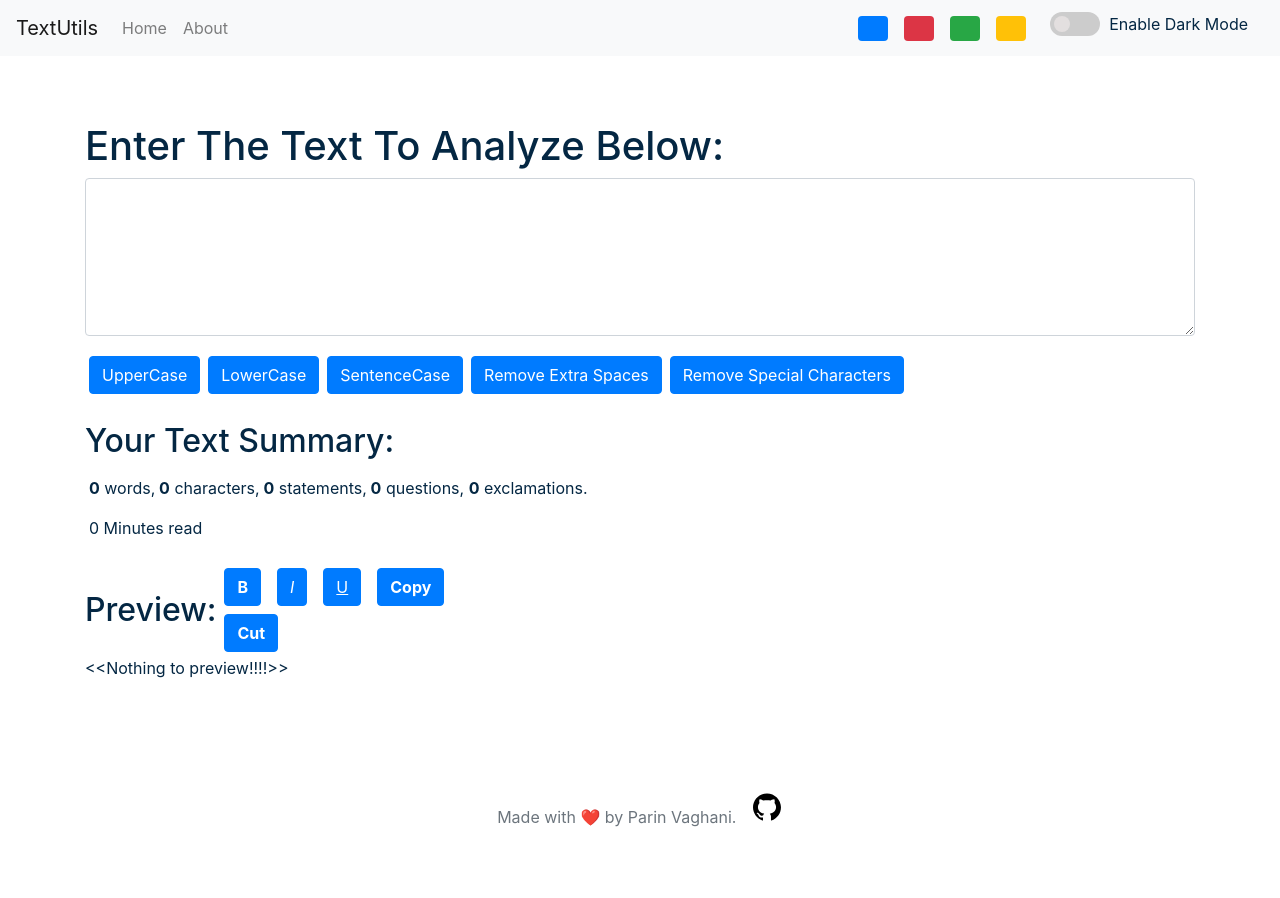
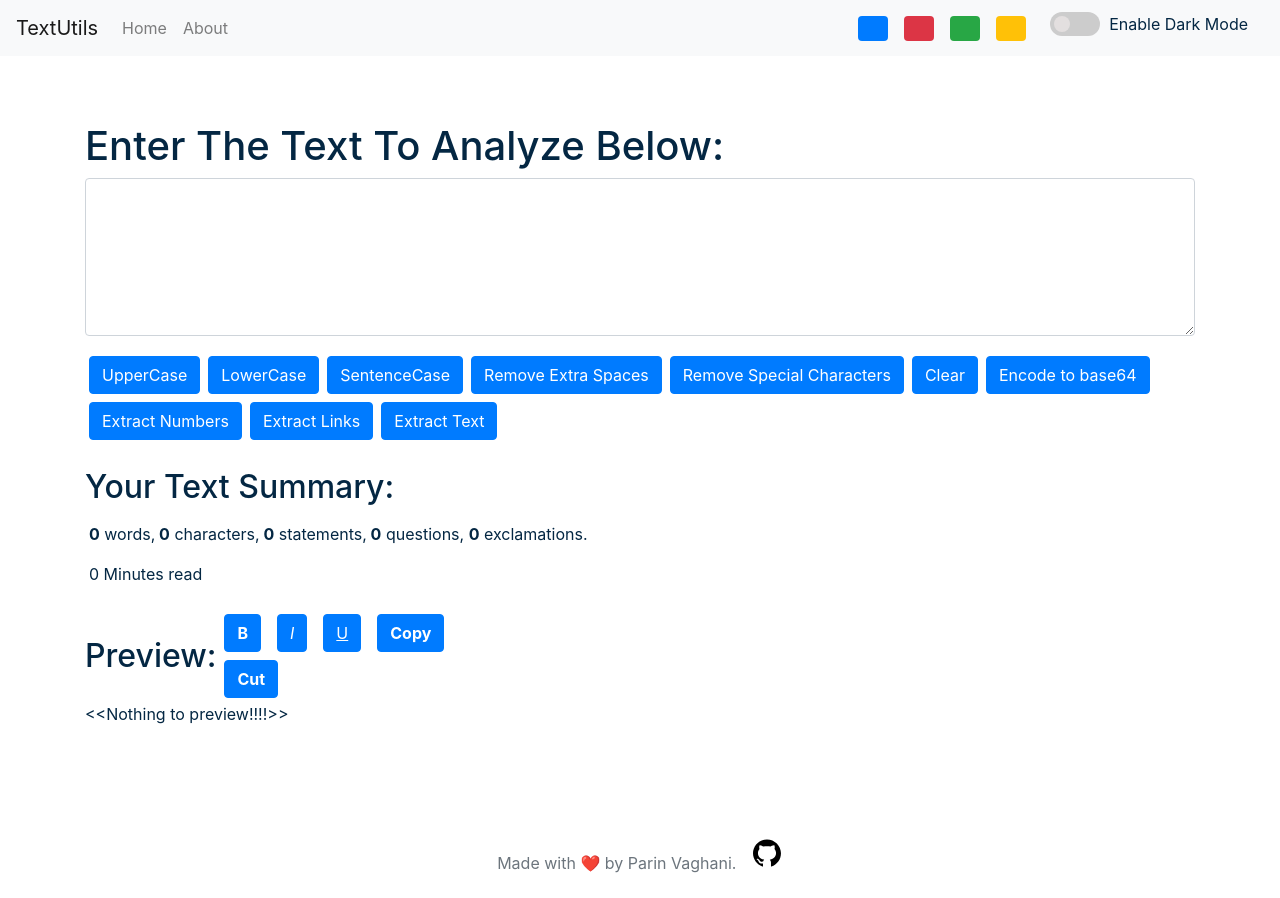
Before and after one commit to parin-prog/TextUtils, a React (Create React App) app: page / in a window 1280 px wide. Before the commit the page ends 852 px from the top, so only its background shows below. Built offline with nearby package versions, Linux system fonts and the light colour scheme.

Commit message:
ClearText, Base64 text, Different Extraction from text added

```diff
--- a/src/components/TextForm.js
+++ b/src/components/TextForm.js
@@ -20,11 +20,11 @@ export default function TextForm(props) {
     const sentenceCase = () => {
         const words = text.toLowerCase().split(' ');
         const sentenceCased = words.map(
-          (word) => word.charAt(0).toUpperCase() + word.slice(1)
+            (word) => word.charAt(0).toUpperCase() + word.slice(1)
         );
         setText(sentenceCased.join(' '));
 
-      }
+    }
     const boldText = () => {
         document.getElementById('demo').innerHTML = `<strong>${text}</strong>`;
     }
@@ -53,10 +53,10 @@ export default function TextForm(props) {
         let result = '';
 
         for (let i = 0; i < text.length - 1; i++) {
-            if (text[i] == ' ' && text[i + 1] == ' ') { continue; }
+            if (text[i] === ' ' && text[i + 1] === ' ') { continue; }
             else { result += text[i]; }
         }
-        if (text[text.length - 1] != ' ') { result += text[text.length - 1]; }
+        if (text[text.length - 1] !== ' ') { result += text[text.length - 1]; }
         setText(text ? result : '');
     }
 
@@ -64,6 +64,41 @@ export default function TextForm(props) {
         setText(text.replace(/[^a-zA-Z0-9 ]/g, ''));
     }
 
+    const clearText = () => {
+        setText('');
+    }
+
+    const BASE64 = 'base64';
+    const base64 = () => {
+        setText(Buffer.from(text).toString(BASE64));
+    }
+
+    const extractText = () => {
+        const letters = text.match(/[a-z]|[A-Z]/g);
+        if (letters === null) {
+            setText('');
+        } else {
+            setText(letters.join(''));
+        }
+    }
+    const extractNumbers = () => {
+        const digits = text.match(/[0-9]/g);
+        if (digits === null) {
+            setText('');
+        } else {
+            setText(digits.join(''));
+        }
+    }
+    const extractLinks = () => {
+        const link = text.match(// eslint-disable-next-line
+            /(?:(?:https?|ftp|file):\/\/|www\.|ftp\.)(?:\([-A-Z0-9+&@#\/%=~_|$?!:,.]*\)|[-A-Z0-9+&@#\/%=~_|$?!:,.])*(?:\([-A-Z0-9+&@#\/%=~_|$?!:,.]*\)|[A-Z0-9+&@#\/%=~_|$])/gim
+        );
+        if (link === null) {
+            setText('');
+        } else {
+            setText(link.join(''));
+        }
+    }
     const [text, setText] = useState("");
 
 
@@ -78,6 +113,12 @@ export default function TextForm(props) {
             <button title='Convert to CamelCase' className='btn btn-primary mx-1 my-1' onClick={sentenceCase}>SentenceCase</button>
             <button title='Remove Extra Spaces' className='btn btn-primary mx-1 my-1' onClick={removeExtraSpaces}>Remove Extra Spaces</button>
             <button title='Remove all special charactors from text.' className='btn btn-primary mx-1 my-1' onClick={removeSpecialCharacters}>Remove Special Characters</button>
+            <button title='Clear all text' className='btn btn-primary mx-1 my-1' onClick={clearText}>Clear</button>
+            <button title='Encode text to base64' className='btn btn-primary mx-1 my-1' onClick={base64}>Encode to base64</button>
+            <button title='Extract numbers from text' className='btn btn-primary mx-1 my-1' onClick={extractNumbers}>Extract Numbers</button>
+            <button title='Extract links from text' className='btn btn-primary mx-1 my-1' onClick={extractLinks}>Extract Links</button>
+            <button title='Extract only text from whole text' className='btn btn-primary mx-1 my-1' onClick={extractText}>Extract Text</button>
+
             <div className='my-4'>
                 <h2 className='my-3'>Your Text Summary:</h2>
                 <div className='summary-info mx-1'>
```
